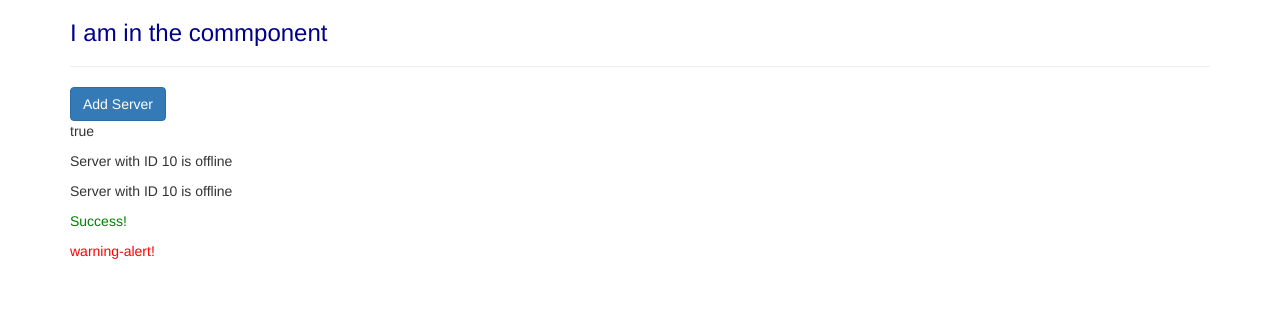
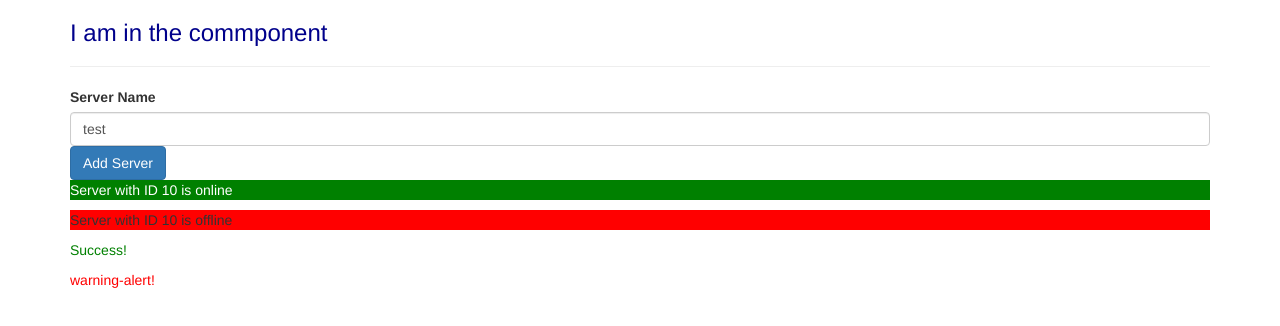
Before and after one commit to bjax13/Anular4Tutorial, an Angular app: page / in a window 1280 px wide. Shown: the top 326 px of the page. Built offline with nearby package versions, Linux system fonts and the light colour scheme.

Commit message:
lecture 25

```diff
--- a/src/app/server/server.component.html
+++ b/src/app/server/server.component.html
@@ -1 +1,5 @@
-<p>{{ 'Server' }} with ID {{ serverID }} is {{ getServerStatus() }}</p>
+<p
+  [ngStyle]="{backgroundColor: getColor()}"
+  [ngClass]="{online: serverStatus === 'online'}" >
+  {{ 'Server' }} with ID {{ serverID }} is {{ getServerStatus() }}
+</p>
--- a/src/app/server/server.component.ts
+++ b/src/app/server/server.component.ts
@@ -2,13 +2,26 @@
 
 @Component({
   selector: 'app-server',
-  templateUrl: './server.component.html'
+  templateUrl: './server.component.html',
+  styles: [`
+      .online{
+        color: white;
+      }
+    `]
 })
 export class ServerComponent {
   serverID: number = 10;
   serverStatus: string = 'offline';
 
+  constructor() {
+    this.serverStatus = Math.random() > 0.5 ? 'online': 'offline';
+  }
+
   getServerStatus(){
      return this.serverStatus
   }
+
+  getColor() {
+    return this.serverStatus === 'online' ? 'green' : 'red';
+  }
 }
--- a/src/app/servers/servers.component.html
+++ b/src/app/servers/servers.component.html
@@ -1,9 +1,16 @@
-
+<label>Server Name</label>
+<input
+  type="text"
+  class="form-control"
+  [(ngModel)]= "serverName">
 <button
   class="btn btn-primary"
-  [disabled]="!allowNewServer">Add Server</button>
+  [disabled]="!allowNewServer"
+  (click)="onCreateServer()">Add Server</button>
 
-  <p [innerText]="allowNewServer"></p>
+  <!-- <p [innerText]="allowNewServer"></p> -->
+  <!-- <p>{{ serverCreationStatus }}</p> -->
+  <p *ngIf="serverCreated">Server was created, server name is {{ serverName }}</p>
 
-<app-server></app-server>
-<app-server></app-server>
+
+<app-server *ngFor="let server of servers"></app-server>
--- a/src/app/servers/servers.component.ts
+++ b/src/app/servers/servers.component.ts
@@ -7,6 +7,10 @@
 })
 export class ServersComponent implements OnInit {
   allowNewServer = false;
+  serverCreationStatus = 'No server was created';
+  serverName = 'test';
+  serverCreated = false;
+  servers = ['Testserver', 'Testserver 2']
 
   constructor() {
     setTimeout(()=>{
@@ -17,4 +21,14 @@
   ngOnInit() {
   }
 
+  onCreateServer() {
+    this.serverCreated = true;
+    this.servers.push(this.serverName)
+    this.serverCreationStatus = 'Server Was Created! Name is '+ this.serverName;
+  }
+
+  onUpdateServerName(event: any){
+    this.serverName = (<HTMLInputElement>event.target).value;
+  }
+
 }
```
